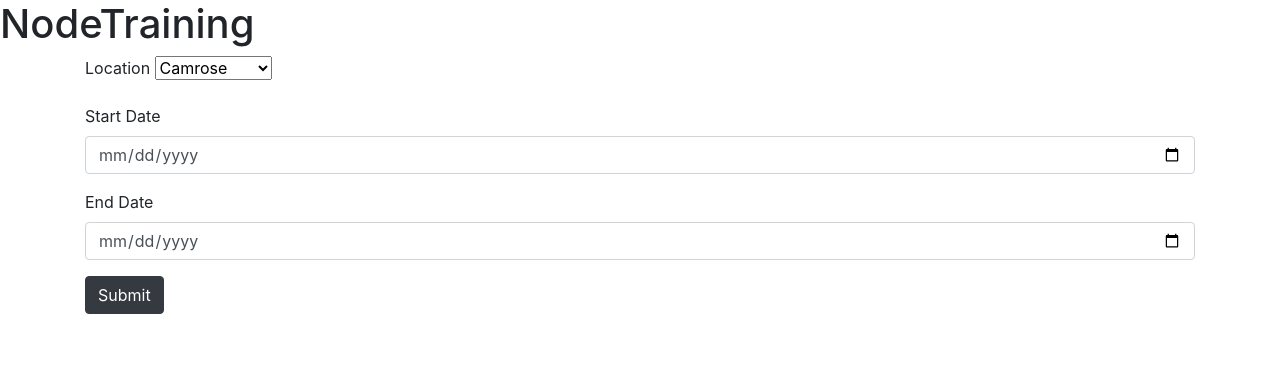
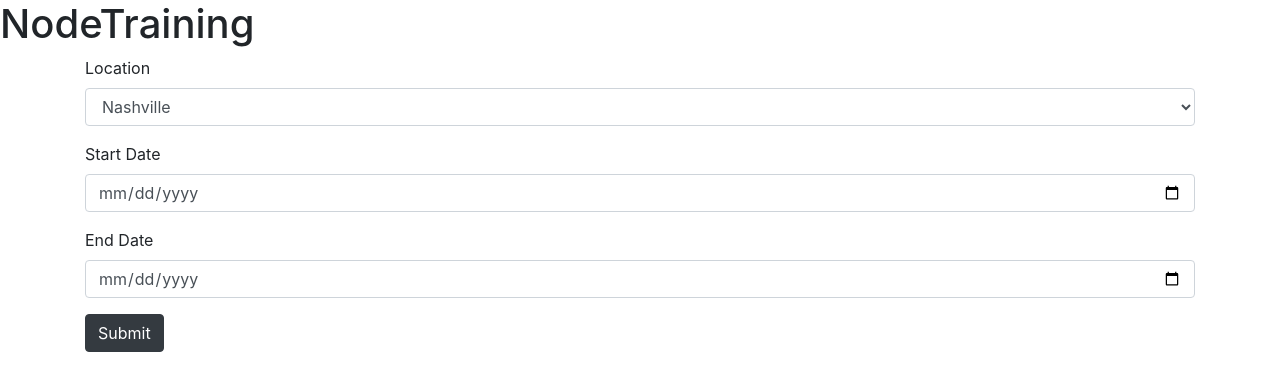
Before and after one commit to Miamiohlibs/NodeTraining, a Node server app: page / in a window 1280 px wide. Shown: the top 391 px of the page. Run offline with Node 20, Linux system fonts and the light colour scheme; some libraries are stand-ins or nearby versions.

```diff
--- a/views/partials/form.ejs
+++ b/views/partials/form.ejs
@@ -3,14 +3,14 @@
         <label for="en">Location</label>
         <!-- to allow user to select location, simply switch form-select to input text -->
         <!-- <input type="text" class="form-control" name="en" id="en" placeholder="search"> -->
-        <select class="form-select" name="en" id="en">
+        <select class="form-control" name="en" id="en">
+            <option value="Nashville Airport">Nashville</option>
+            <option value="Tartu">Tartu</option>
+            <option value="Tallin / Tallinn / Lennart Meri / Mõigu">Tallinn</option>
+            <option value="Dayton">Dayton</option>
             <option value="Holden Agdm">Camrose</option>
-            <option value="Tallin / Tallinn / Lennart Meri / Mõigu">Tallinn</option>
             <option value="Luxembourg / Luxembourg">Luxembourg</option>
             <option value="Strasbourg">Strasbourg</option>
-            <option value="Tartu">Tartu</option>
-            <option value="Dayton">Dayton</option>
-            <option value="Nashville Airport">Nashville</option>
         </select>
     </div>
     <div class="form-group">
```
